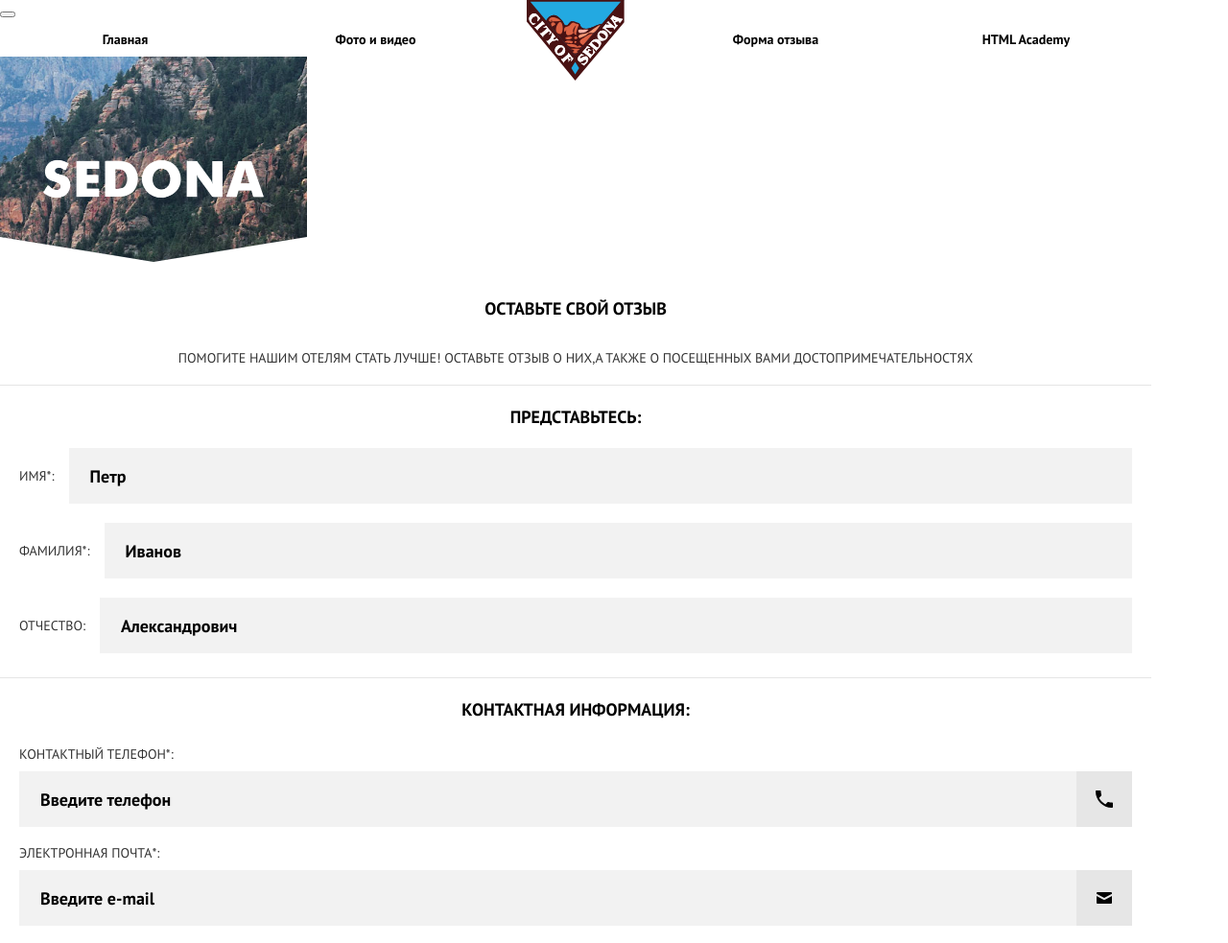
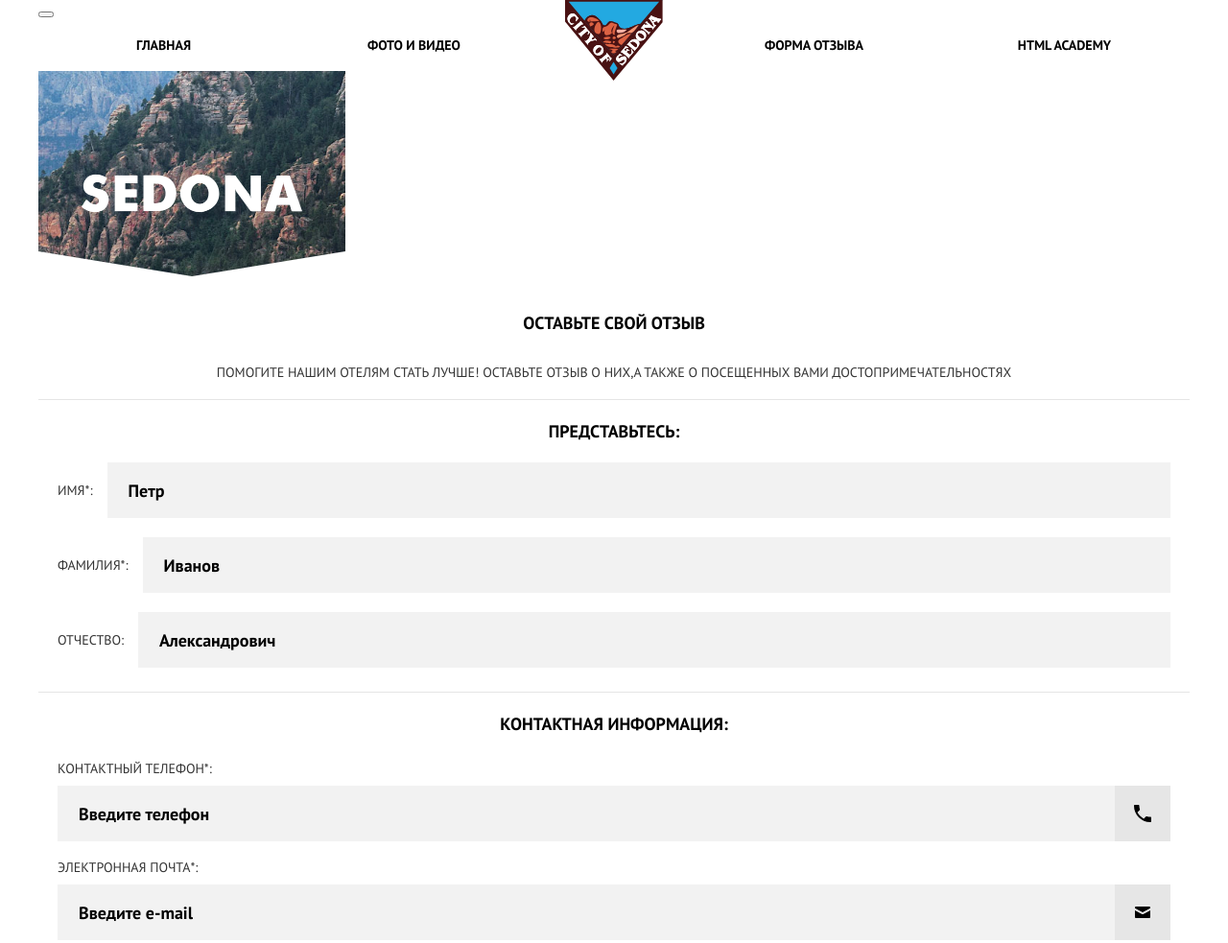
Before and after one commit to Bezlpetr/1737917-sedona-23, a plain HTML site: page source/form.html in a window 1280 px wide. Shown: the top 983 px of the page at 96% size. Drawn offline with nearby package versions, Linux system fonts and the light colour scheme; files that its build step writes are made by us from their sources.

Commit message:
Исправляет центрирование сайта, шрифт меню и переносит код скрипта в отдельный файл

```diff
--- a/source/sass/blocks/main-nav.scss
+++ b/source/sass/blocks/main-nav.scss
@@ -112,8 +112,20 @@
   background-color: $basic-blue;
   z-index: 1;
 
+  @media (min-width: $tablet-width) {
+    display: block;
+    background-color: $basic-white;
+    color: $basic-black;
+    box-shadow: none;
+    padding: 16px 20px 14px;
+  }
+
   &--inner-first {
     box-shadow: 0 1px 0 rgba(1, 1, 1, 0.2);
+
+    @media (min-width: $tablet-width) {
+      box-shadow: none;
+    }
   }
 
   &--inner-last::before {
@@ -146,13 +158,6 @@
       grid-column: 5;
     }
   }
-
-  @media (min-width: $tablet-width) {
-    display: block;
-    background-color: $basic-white;
-    color: $basic-black;
-    box-shadow: none;
-  }
 }
 
 .main-nav__link {
@@ -161,6 +166,7 @@
   font-weight: 700;
   line-height: 40px;
   color: $basic-white;
+  text-transform: uppercase;
 
   @media (min-width: $tablet-width) {
     font-size: 14px;
--- a/source/sass/blocks/page.scss
+++ b/source/sass/blocks/page.scss
@@ -4,6 +4,7 @@
   font-weight: 400;
   width: 320px;
   color: $basic-gray;
+  margin: auto;
 
   @media (min-width: $tablet-width) {
     width: 768px;
```
Also changed, not shown: source/index.html (+1 -16 lines), source/js/main-nav.js (added, +14 -0 lines).
